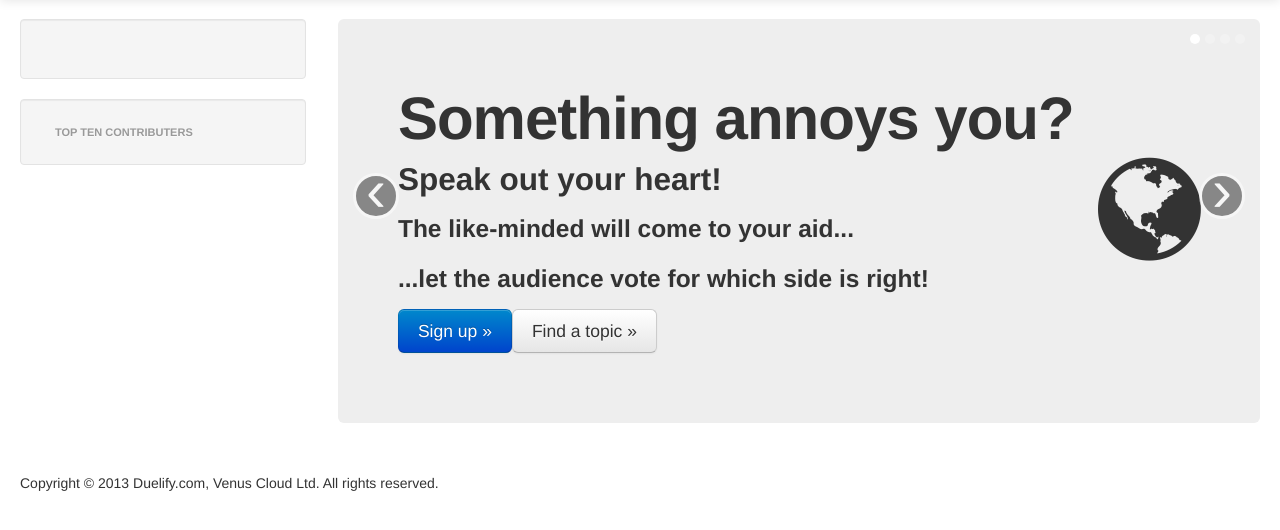
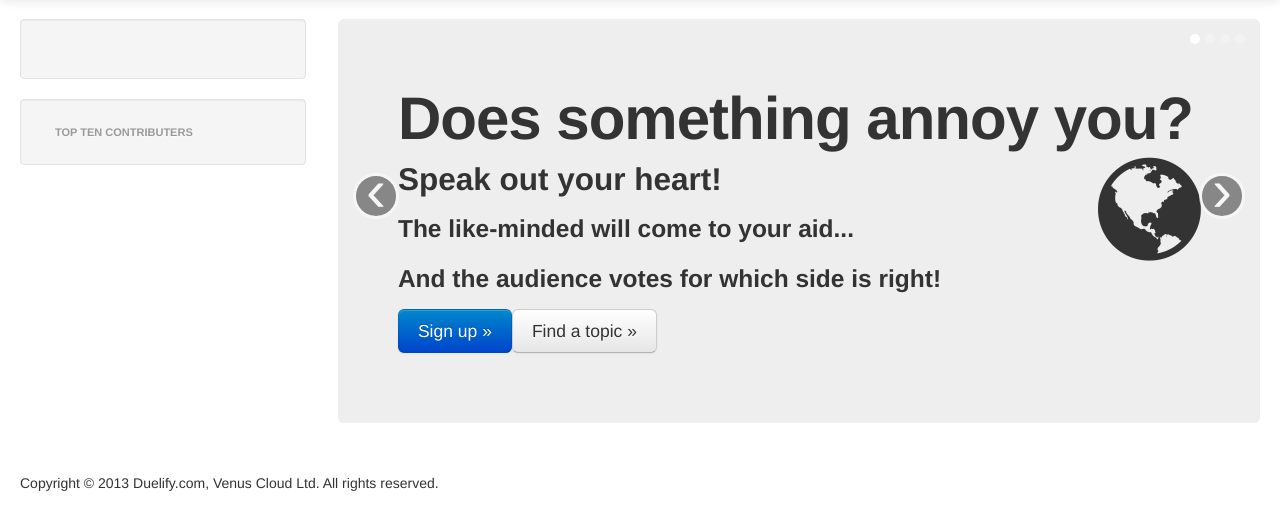
Before and after one commit to houmie/duelify, a Django app: page / in a window 1280 px wide. Shown: the part 41-571 px from the top of the page. Run offline with Django 3.2, Linux system fonts and the light colour scheme; data that the repository does not hold is empty; parts of the project's set-up code (start-up, migrations or seed data) failed here and were passed over; some libraries are stand-ins or nearby versions.

Commit message:
fixed wording

```diff
--- a/templates/main.html
+++ b/templates/main.html
@@ -15,10 +15,10 @@
 	<div class="carousel-inner">
 		<div class="item active">
 			<div class="hero-unit">
-			    <h1>{% trans 'Something annoys you?'  %} <i class="icon-globe icon-2x pull-right"> </i></h1>
+			    <h1>{% trans 'Does something annoy you?'  %} <i class="icon-globe icon-2x pull-right"> </i></h1>
 			    <h2>{% trans 'Speak out your heart!' %}</h2>
 			    <h3>{% trans 'The like-minded will come to your aid...' %}</h3>
-				<h3>{% trans '...let the audience vote for which side is right!' %}</h3>
+				<h3>{% trans 'And the audience votes for which side is right!' %}</h3>
 			    {% if user.is_authenticated %}
 			    	<p class="padding_by_10"><a href="/topics/add/" class="btn btn-success btn-large">{% trans 'Start a topic' %} &raquo;</a><a href="topics/search/" class="btn btn-large margin_to_left">{% trans 'Find a topic' %} &raquo;</a></p>
 			    {% else %}
@@ -30,7 +30,7 @@
 			<div class="hero-unit">
 			    <h1>{% trans 'Endless discussions?'  %} <i class="icon-tint icon-2x pull-right"> </i></h1>
 			    <h2>{% trans 'Duel your friend or foe into a public discussion!'  %}</h2>
-				<h3>{% trans '...let the audience vote for who is right!' %}</h3>
+				<h3>{% trans 'And let the audience vote for who is right!' %}</h3>
 			    {% if user.is_authenticated %}
 			    	<p class="padding_by_10"><a href="/topics/add/" class="btn btn-success btn-large">{% trans 'Start a topic' %} &raquo;</a><a href="topics/search/" class="btn btn-large margin_to_left">{% trans 'Find a topic' %} &raquo;</a></p>
 			    {% else %}
```
